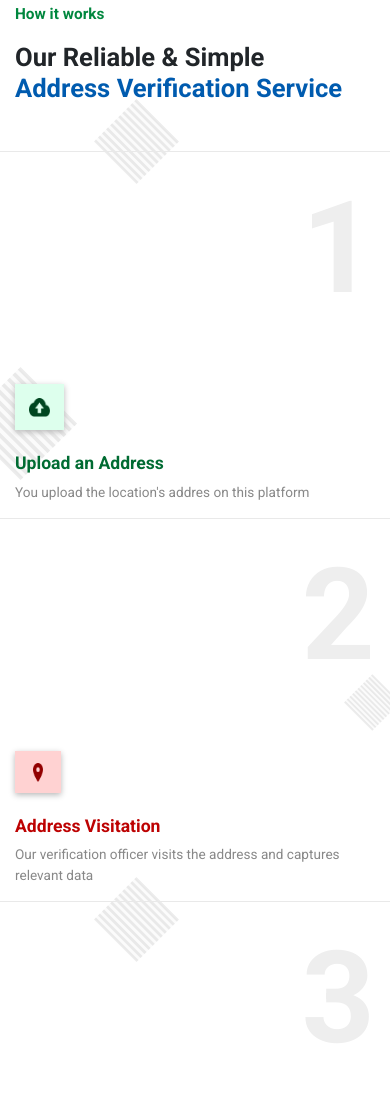
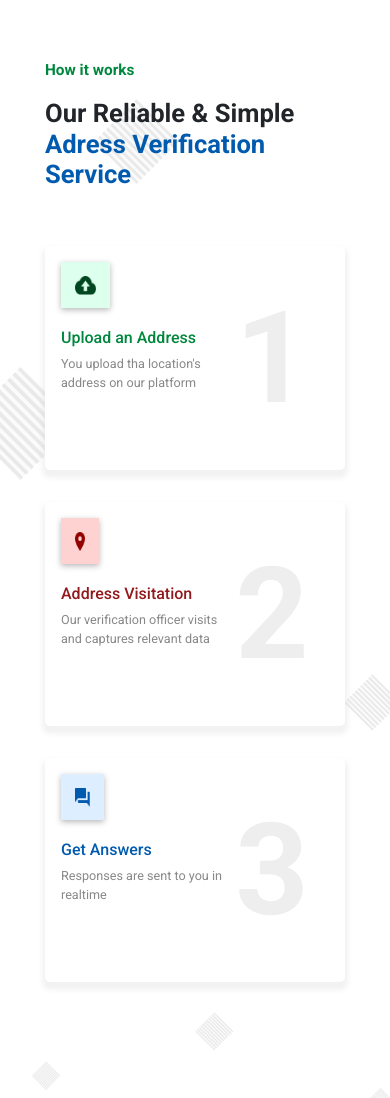
Before and after one commit to ajawu/identito, a plain HTML site: page index.html in a window 390 px wide. Shown: the part 2098-3196 px from the top of the page. Drawn offline with Linux system fonts and the light colour scheme.

Commit message:
complete remake of the how it works section

```diff
--- a/index.html
+++ b/index.html
@@ -170,7 +170,7 @@
             </div>
         </div>
     </section>
-    <section class="how-it-works-section">
+    <!-- <section class="how-it-works-section">
         <div class="container">
             <div class="row">
                 <div class="col-sm-4">
@@ -254,10 +254,109 @@
                 </div>
             </div>
         </div>
-        <!-- <div class="container-fluid">
+        <div class="container-fluid">
             <img src="resources/img/how_it_works_image_full.png" alt="how-it-works-image" class="how-it-works-image">
-        </div> -->
-    </section>
+        </div>
+    </section> -->
+    <section class="how-it-works-section">
+        <!-- <svg xmlns="http://www.w3.org/2000/svg" viewBox="0 0 3006.55 1344.18">
+          <defs>
+            <style>
+              .cls-1 {
+                fill: none;
+                stroke: #0c8744;
+                stroke-miterlimit: 10;
+                stroke-width: 5px;
+              }
+            </style>
+          </defs>
+          <title>how-it-works-section-curve-lg</title>
+          <g id="Layer_2" data-name="Layer 2">
+            <g id="Layer_2-2" data-name="Layer 2">
+              <path
+                class="cls-1"
+                d="M.86,1314.47c43.79,15.29,113.3,33.06,196.67,25.17,149.79-14.16,253-102.49,322.54-163.63,134-117.83,120.28-178.41,281.24-313.49,39.5-33.15,84.5-70.46,153.4-106.2,43.09-22.35,151.86-77.34,295-81.42,135-3.85,273,38.38,283.21,40.12a741.28,741.28,0,0,0,293.82-7.08c149.42-34,245.49-103.94,265.51-119.18,54.53-41.51,89.75-82.68,115.64-113.28,70.27-83.08,86.86-133.59,132.16-203,18.13-27.77,104.13-159.47,219.49-223,168.73-93,371.17-24.06,446,5.9"
+              />
+            </g>
+          </g>
+        </svg> -->
+        <div class="container-fluid">
+            <div class=" container-xl">
+                <div class="how-it-works-curve-container">
+                    <img class="how-it-works-curve"/>
+                </div>
+            <div class=" container">
+            <div class="how-it-works-section-title">
+              <p class="section-hero-text-small">
+                How it works
+              </p>
+              <h2 class="section-hero-text-big">
+                Our Reliable & Simple
+                <span class="blue-highlight">Adress Verification Service</span>
+              </h2>
+            </div>
+            <div class="steps">
+              <div class="row">
+                <div class="col-sm">
+                  <div class="step step-one">
+                      <div class="step-main">
+                          <div class="step-image-container green-background">
+                            <img src="./resources/img/cloud-icon.png" class="step-image" alt="step icon 3" />
+                          </div>
+                          <div class="step-content">
+                            <h6 class="green-highlight">Upload an Address</h6>
+                            <p>
+                              You upload tha location's address on our platform
+                            </p>
+                          </div>
+                      </div>
+                      <div class="step-count">
+                        1
+                    </div>
+                  </div>
+                </div>
+                <div class="col-sm">
+                  <div class="step step-two">
+                    <div class="step-main">
+                    <div class="step-image-container red-background">
+                      <img src="./resources/img/location-icon.png" class="step-image" alt="step icon 3" />
+                    </div>
+                    <div class="step-content">
+                      <h6 class="red-highlight">Address Visitation</h6>
+                      <p>
+                        Our verification officer visits and captures relevant data
+                      </p>
+                    </div>
+                    </div>
+                    <div class="step-count">
+                        2
+                    </div>
+                  </div>
+                </div>
+                <div class="col-sm">
+                  <div class="step step-three">
+                      <div class="step-main">
+                    <div class="step-image-container blue-background">
+                      <img src="./resources/img/chat-icon.png" class="step-image" alt="step icon 3" />
+                    </div>
+                    <div class="step-content">
+                      <h6 class="blue-highlight">Get Answers</h6>
+                      <p>
+                        Responses are sent to you in realtime
+                      </p>
+                    </div>
+                </div>
+                    <div class="step-count">
+                        3
+                    </div>
+                  </div>
+                </div>
+              </div>
+            </div>
+          </div>
+        </div>
+        </div>
+      </section>
 
     <section class="contact-us-section">
         <div class="container">
--- a/resources/css/queries.css
+++ b/resources/css/queries.css
@@ -1,3 +1,14 @@
+@media (max-width: 1130px) {
+  .how-it-works-curve-container img {
+    width: 100%;
+    /* height: auto; */
+  }
+
+  .how-it-works-curve {
+    content: url("../img/how-it-works-curve-1200px.png");
+  }
+}
+
 @media (max-width: 1199px) {
   .contact-form-title::after {
     margin: 5px 0 20px 45%;
@@ -16,6 +27,26 @@
   .right-legal-box {
     padding-left: 9%;
   }
+
+  .step-one {
+    margin-top: 8rem;
+    /* width: 55%; */
+  }
+
+  .step-two {
+    margin-top: 2rem;
+    /* width: 55%; */
+  }
+
+  .step-three {
+    margin-top: -1rem;
+    /* width: 55%; */
+  }
+
+  .step-count {
+    font-size: 500%;
+    /* text-align: right; */
+  }
 }
 
 @media (max-width: 767px) {
@@ -26,6 +57,10 @@
 
   .right-legal-box {
     padding-left: 1%;
+  }
+
+  .how-it-works-curve-container img {
+    bottom: -57rem;
   }
 }
 
@@ -38,15 +73,35 @@
     margin-bottom: 0;
   }
 
+  .how-it-works-section svg {
+    display: none;
+  }
+  .how-it-works-curve {
+    left: unset;
+    content: url("");
+  }
+
   .step-2-box {
     margin-top: 0;
+  }
+
+  .step-one {
+    margin-top: 3rem;
+  }
+  .step-two {
+    margin-bottom: 3rem;
+  }
+
+  .step-count {
+    font-size: 800%;
+    /* text-align: right; */
   }
 
   .last-card {
     margin-top: 50px;
   }
 
-  .how-it-works-section{
+  .how-it-works-section {
     padding-top: 50px;
   }
 
@@ -95,7 +150,7 @@
   }
 
   .newsletter-button {
-      width: 20%;
+    width: 20%;
   }
 
   .contact-form-input {
@@ -115,7 +170,6 @@
   .contact-form-submit-button {
     width: 80%;
   }
-
 }
 
 @media (max-width: 280px) {
--- a/resources/css/style.css
+++ b/resources/css/style.css
@@ -1,5 +1,10 @@
 * {
-    font-family: 'Roboto', sans-serif;
+  box-sizing: border-box;
+  font-family: "Roboto", sans-serif;
+}
+
+body {
+  overflow-x: hidden;
 }
 /* ----------------------------------------------- */
 /* ----------------- NAVBAR MODS --------------- */
@@ -20,7 +25,7 @@
 }
 
 .contact-us {
-    border: 1px solid rgba(0,0,0,.5);
+  border: 1px solid rgba(0, 0, 0, 0.5);
 }
 
 .nav-link {
@@ -33,7 +38,7 @@
 
 .left-side {
   padding: 8% 0 0 10% !important;
-    background-color: #FFF;
+  background-color: #fff;
   background-image: url(img/back_image.png);
   background-size: cover;
 }
@@ -83,7 +88,7 @@
 
 .features-list li {
   font-size: 79%;
-    color: rgba(0,0,0,.7);
+  color: rgba(0, 0, 0, 0.7);
   margin-bottom: 7px;
 }
 
@@ -92,7 +97,7 @@
 }
 
 .rigt-side {
-    background-color: #F1FFF1;
+  background-color: #f1fff1;
   overflow: hidden;
   padding: 0;
 }
@@ -105,7 +110,7 @@
 .hero-image-title {
   font-weight: 300;
   font-size: 160%;
-    letter-spacing: .3px;
+  letter-spacing: 0.3px;
   /* color: rgba(0,0,0,.5); */
 }
 
@@ -116,7 +121,7 @@
 
 .statistics-box {
   background-color: #000000;
-    color: #FFF;
+  color: #fff;
   text-align: center;
   width: 100%;
 }
@@ -144,14 +149,14 @@
 /* ----------------------------------------------- */
 
 .section-hero-text-small {
-    color: #00873E;
+  color: #00873e;
   font-weight: 700;
   font-size: 96%;
 }
 
 .who-we-are-section {
   padding: 70px 0 50px;
-    background-color: #F1FFF1;
+  background-color: #f1fff1;
 }
 
 .section-title {
@@ -160,11 +165,15 @@
 }
 
 .blue-highlight {
-    color: #005BAF;
+  color: #005baf;
 }
 
 .green-highlight {
-    color: #00873E;
+  color: #00873e;
+}
+
+.red-highlight {
+  color: #92191c;
 }
 
 .long-copy {
@@ -216,7 +225,7 @@
 }
 
 .card-image-container-blue {
-    background-color: #F1F2FF;
+  background-color: #f1f2ff;
   padding: 5px 0;
   width: 13%;
   text-align: center;
@@ -244,7 +253,7 @@
 /* ------------- HOW IT WORKS SECTION ------------ */
 /* ----------------------------------------------- */
 
-.section-hero-text-big {
+/* .section-hero-text-big {
     width: 95%;
     font-weight: 700;
     font-size: 160%;
@@ -255,10 +264,10 @@
     padding: 60px 0;
 }
 
-/* .how-it-works-image {
+.how-it-works-image {
     height: 100%;
     width: 100%;
-} */
+}
 
 .step-1-box {
     margin-top: 300px;
@@ -272,24 +281,13 @@
     margin-top: 0;
 }
 
-.step-count {
-    color: #eeeeee;
-    font-weight: 900;
-    font-size: 800%;
-    text-align: left;
-}
+
 
 .step-card {
     display: inline-block;
     margin-top: 40px;
 }
 
-.step-image-container {
-    display: inline-block;
-    padding: 11px 14px;
-    box-shadow: 0 2px 6px #b8b8b8;
-    margin-bottom: 20px;
-}
 
 .step-title {
     font-weight: 700;
@@ -302,10 +300,7 @@
     color: #888;
 }
 
-.step-image {
-    height: 19px;
-    width: auto;
-}
+
 
 .blue-title {
     color: #025099;
@@ -319,23 +314,110 @@
     color: #bd0202;
 }
 
+.front-count {
+    display: none;
+} */
+
+.step-image {
+  height: 19px;
+  width: auto;
+}
+
+.step-count {
+  color: #eeeeee;
+  display: inline-block;
+  font-weight: 900;
+  font-size: 800%;
+  text-align: left;
+}
+
 .red-background {
-    background-color: #FFD2D2;
+  background-color: #ffd2d2;
   padding: 9px 18px;
 }
 
 .green-background {
-    background-color: #DDFFED;
+  background-color: #ddffed;
 }
 
 .blue-background {
-    background-color: #DCEEFF;
+  background-color: #dceeff;
   padding: 12px 17px 9px;
 }
 
-.front-count {
-    display: none;
+.section-hero-text-big {
+  width: 95%;
+  font-weight: 700;
+  font-size: 160%;
 }
+
+.how-it-works-section {
+  background-image: url(img/back_image.png);
+  overflow: hidden;
+  padding: 50px 0 30px;
+}
+
+.how-it-works-curve-container img {
+  width: 1200px;
+  height: auto;
+}
+.how-it-works-curve {
+  object-fit: cover;
+  content: url("../img/how-it-works-section-curve-lg_1.svg");
+  z-index: -1;
+  position: absolute;
+  /* left: -3rem; */
+}
+
+.how-it-works-section-title {
+  padding-top: 3.5rem;
+  max-width: 21rem;
+}
+
+.step-image-container {
+  display: inline-block;
+  padding: 11px 14px;
+  box-shadow: 0 2px 6px #b8b8b8;
+  margin-bottom: 20px;
+}
+
+.step-content p {
+  color: #888;
+  padding: 0;
+  font-size: 79%;
+}
+
+.step {
+  margin: 0 auto;
+  /* border: 2px solid #00873e; */
+  border-radius: 5px;
+  display: flex;
+  flex-wrap: wrap-reverse;
+  padding: 1rem;
+  background-color: #fff;
+  box-shadow: 0px 5px 5px 3px #dad8d852;
+  /* min-width: 200px; */
+}
+.step-main {
+  display: inline-block;
+  width: 65%;
+  min-width: 128px;
+}
+.step-one {
+  margin-top: 16rem;
+  /* width: 55%; */
+}
+
+.step-two {
+  margin-top: 4rem;
+  /* width: 75%; */
+}
+
+.step-three {
+  margin-top: -3rem;
+  /* width: 45%; */
+}
+
 /* ----------------------------------------------- */
 /* -------------- CONTACT US SECTION ------------- */
 /* ----------------------------------------------- */
@@ -353,7 +435,7 @@
 }
 
 .contact-info-text {
-    color: #00873E;
+  color: #00873e;
   font-weight: 400;
   font-size: 110%;
 }
@@ -431,7 +513,7 @@
 /* ------------- FOOTER SECTION ------------ */
 /* ----------------------------------------------- */
 footer {
-    background-color: #F1FFF1;
+  background-color: #f1fff1;
   padding: 60px 0;
 }
 
@@ -470,7 +552,6 @@ footer {
 .social-media-icon {
   height: 20px;
   width: auto;
-
 }
 
 .newsletter-box {
```
Also changed, not shown: resources/img/how-it-works-curve-1100px.png (added), resources/img/how-it-works-curve-1200px.png (added), resources/img/how-it-works-section-curve-1130.svg (added), resources/img/how-it-works-section-curve-1130_1.svg (added), resources/img/how-it-works-section-curve-991.png (added), resources/img/how-it-works-section-curve-991.svg (added), resources/img/how-it-works-section-curve-991_1.svg (added), resources/img/how-it-works-section-curve-lg_1.svg (added), resources/img/how-it-works-section-curve.png (added), resources/img/how-it-works-section-curve_1.svg (added). Lines whose indentation alone changed are shown as unchanged.
